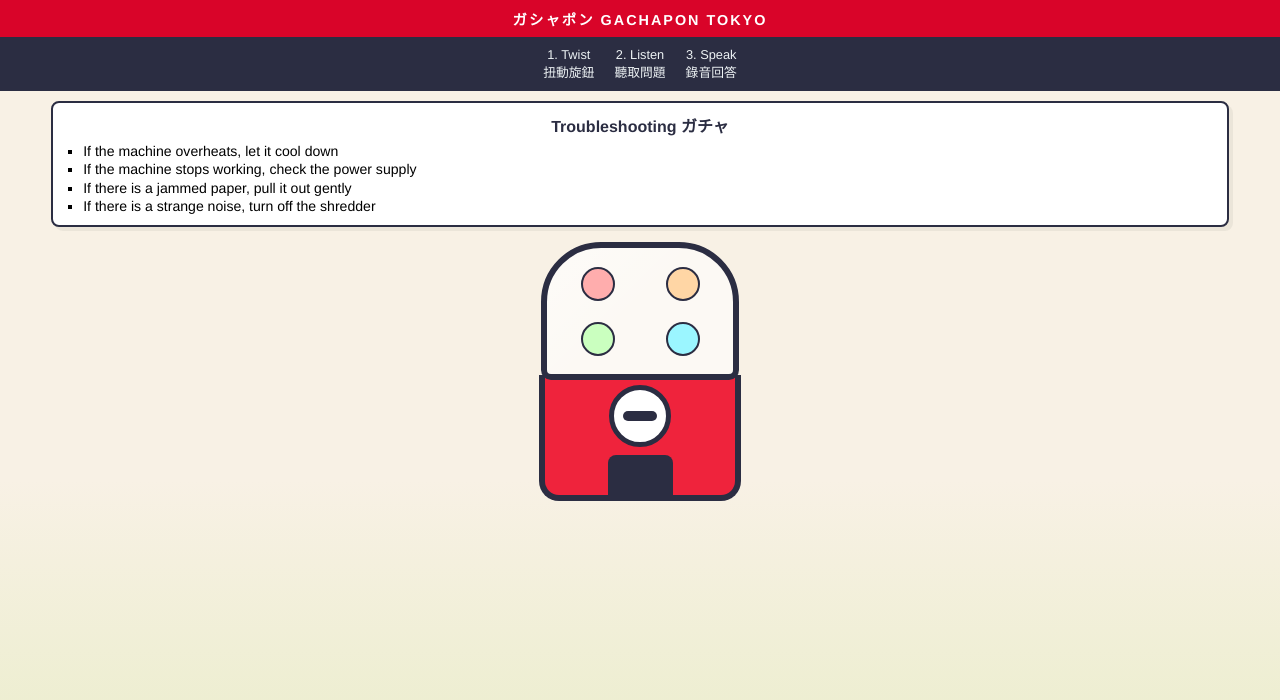
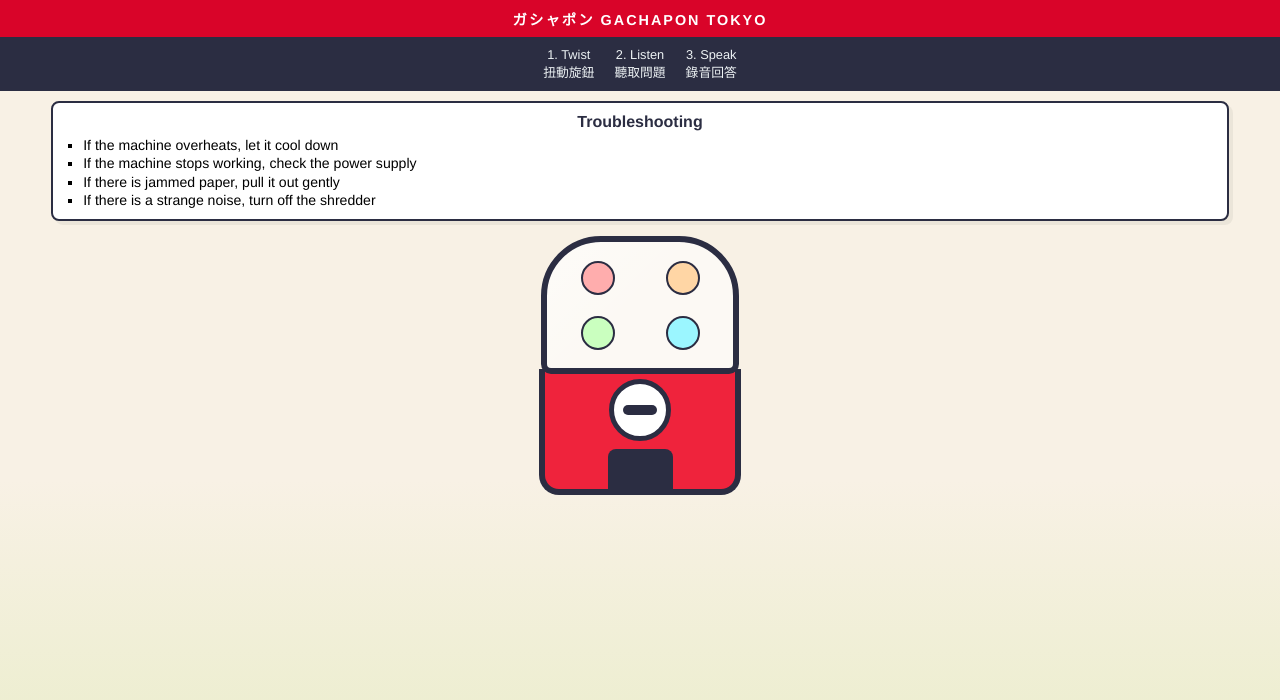
Before and after one commit to benjaminl-ai/ven1101taprep, a plain HTML site: page index.html in a window 1280 px wide. Drawn offline with Linux system fonts and the light colour scheme.

Commit message:
Update index.html

```diff
--- a/index.html
+++ b/index.html
@@ -120,7 +120,7 @@
     </div>
 
     <div class="troubleshoot-list">
-        <h2>Troubleshooting ガチャ</h2>
+        <h2>Troubleshooting</h2>
         <ul id="studyList"></ul>
     </div>
 
@@ -154,7 +154,7 @@
     const QA = [
         { q: "the machine overheats", a: "let it cool down" },
         { q: "the machine stops working", a: "check the power supply" },
-        { q: "there is a jammed paper", a: "pull it out gently" },
+        { q: "there is jammed paper", a: "pull it out gently" },
         { q: "there is a strange noise", a: "turn off the shredder" }
     ];
 
```
